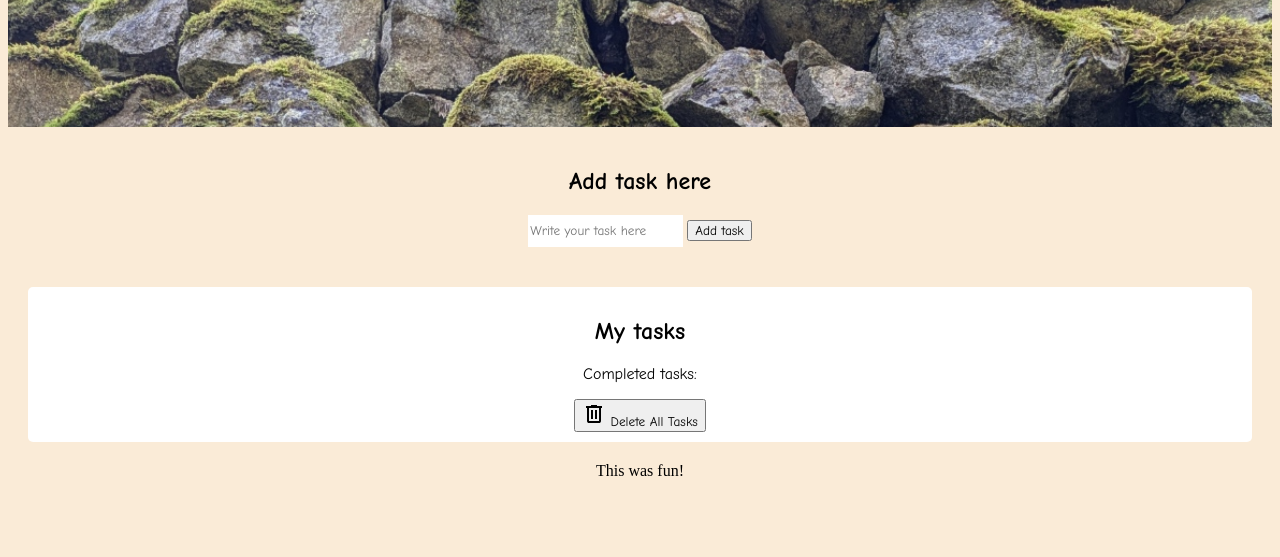
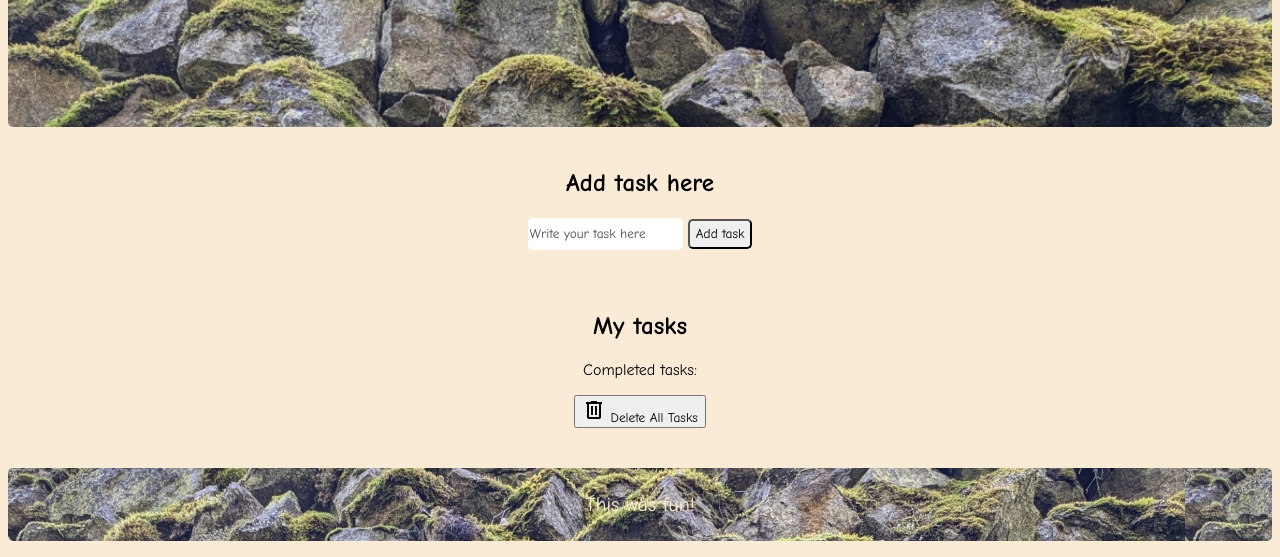
Before and after one commit to Emilyempa/ToDoList, a plain HTML site: page index.html in a window 1280 px wide. Shown: the part 243-800 px from the top of the page. Drawn offline with Linux system fonts and the light colour scheme.

Commit message:
design changes

```diff
--- a/style.css
+++ b/style.css
@@ -1,55 +1,54 @@
 header{
     background-image: url("./pics/stones.jpg");
-    background-repeat: no-repeat;
+    background-repeat: no-repeat;/* dont know really what it does*/
     background-size: cover;
     padding: 100px 0;
+    border-radius: 5px; /* makes rounded corners  */
+
 }
 
 body{
     text-align: center;
     background-color: antiquewhite;
-
-
+    font-family: 'Comic Sans MS', 'Comic Sans', cursive;
 }
 
 h1 {
     font-size: 65px;
-    font-family: 'Comic Sans MS', 'Comic Sans', cursive;
-    color: antiquewhite
+    color: antiquewhite;
+}
+
+h2{
+    font-size: 25px;
 }
 
 #main{
     padding: 20px;
+
 }
-p, h2, #input, #submit,#deleteAll{
+#input{
     font-family: 'Comic Sans MS', 'Comic Sans', cursive;
+    border-style: hidden;
 }
 
-input[type="text"]{
-    height: 30px;
-    border: none;
-
+#input::placeholder{
+    color:rgba(0, 0, 0, 0.703);
 }
 
 #submit:hover{
-    background-color: rgb(52, 196, 148)
+    background-color: rgb(52, 196, 148);
 }
 
 #deleteAll:hover{
     background-color: rgb(209, 49, 49);
 }
 .MyTasks {
-    font-family: 'Comic Sans MS', 'Comic Sans', cursive;
-    border-radius: 5px;
-    background-color: white;
-    margin: 20px;
-    padding: 10px 25px;
-    border: none;
 
-}
+    background-color: antiquewhite;
+    margin-bottom: 20px;
+    padding-top: 5px;
+    padding-bottom: 20px;
 
-#tasks{
-    list-style-type: none;
 }
 
 
@@ -59,10 +58,12 @@ input[type="text"]{
 }
 
 .check-icon:hover{
-    background-color: rgb(52, 196, 148)
+    background-color: rgb(52, 196, 148);
 }
 li{
-    font-size: 25px;
+    font-size: 20px;
+    list-style-type:none;
+
 }
 
 
@@ -70,3 +71,20 @@ li{
     color: grey;
     text-decoration-line: line-through;
 }
+
+#input, #submit{
+    border-radius: 5px;
+    height: 30px;
+}
+
+footer{
+    background-image: url(./pics/stones.jpg);
+    color:antiquewhite;
+    border-radius: 5px;
+    padding: 25px;
+    font-size: 20px;
+}
+
+button{
+    font-family: 'Comic Sans MS', 'Comic Sans', cursive;
+}
```
